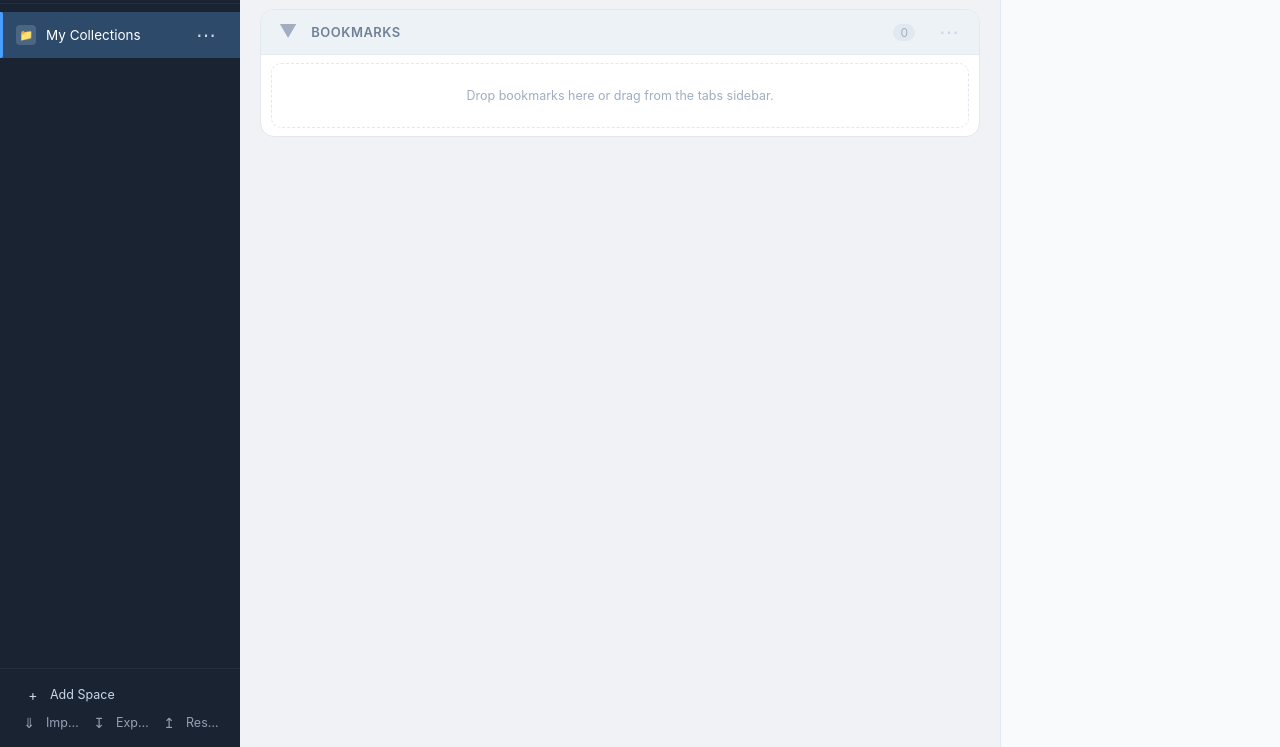
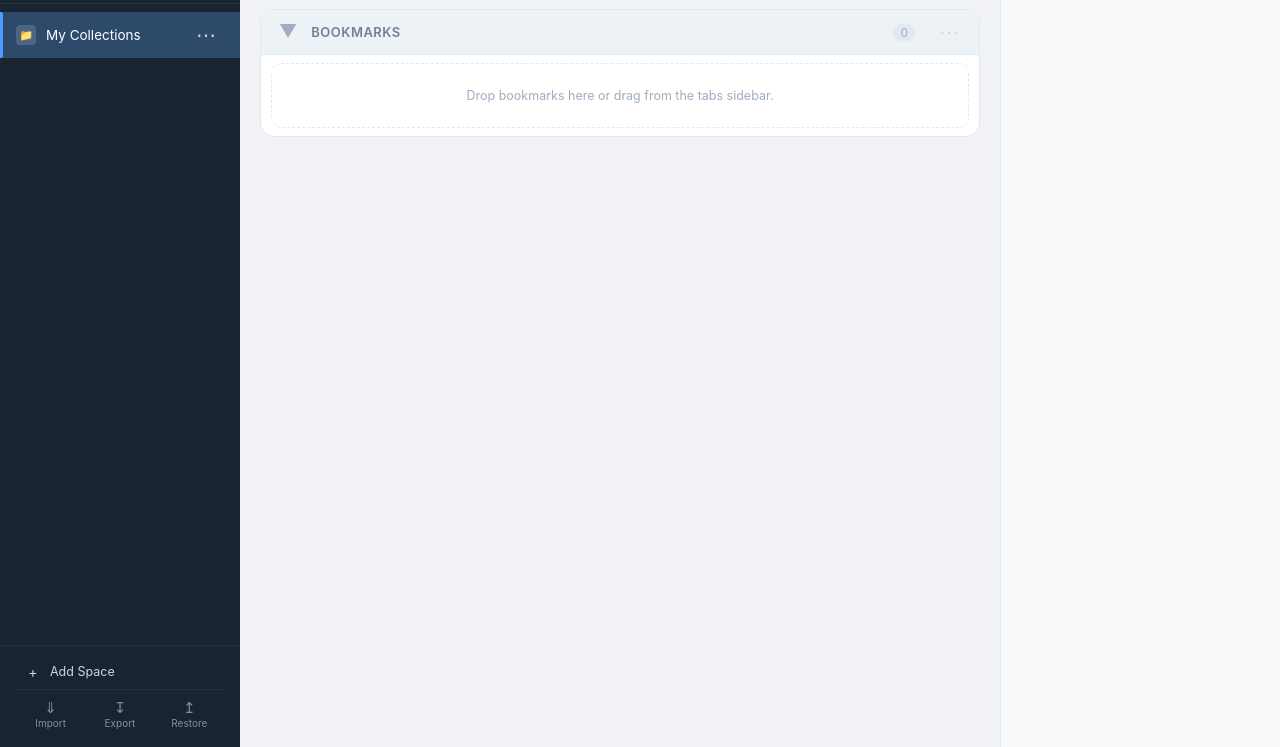
Before and after one commit to citadelgrad/bookmark-board, a browser extension: page newtab.html in a window 1280 px wide. Shown: the part 53-800 px from the top of the page. Drawn offline with Linux system fonts and the light colour scheme.

Commit message:
Fix sidebar footer: hide import/export/restore when collapsed, stack icons in expanded

```diff
--- a/newtab.css
+++ b/newtab.css
@@ -200,12 +200,7 @@ a {
 }
 
 #app.sidebar-collapsed .sidebar-footer-row {
-  flex-direction: column;
-  gap: 0;
-}
-
-#app.sidebar-collapsed .sidebar-footer-row .sidebar-footer-btn {
-  padding: 8px 0;
+  display: none;
 }
 
 /* Transition for smooth collapse */
@@ -989,15 +984,24 @@ a {
 
 .sidebar-footer-row {
   display: flex;
-  gap: 2px;
-  margin-top: 2px;
+  gap: 0;
+  margin-top: 4px;
+  border-top: 1px solid rgba(255, 255, 255, 0.06);
+  padding-top: 4px;
 }
 
 .sidebar-footer-row .sidebar-footer-btn {
   flex: 1;
-  justify-content: center;
-  padding: 5px 4px;
-  opacity: 0.7;
+  flex-direction: column;
+  align-items: center;
+  gap: 2px;
+  padding: 6px 2px;
+  opacity: 0.6;
+  font-size: 10px;
+}
+
+.sidebar-footer-row .sidebar-footer-icon {
+  font-size: 15px;
 }
 
 .sidebar-footer-row .sidebar-footer-btn:hover {
```
